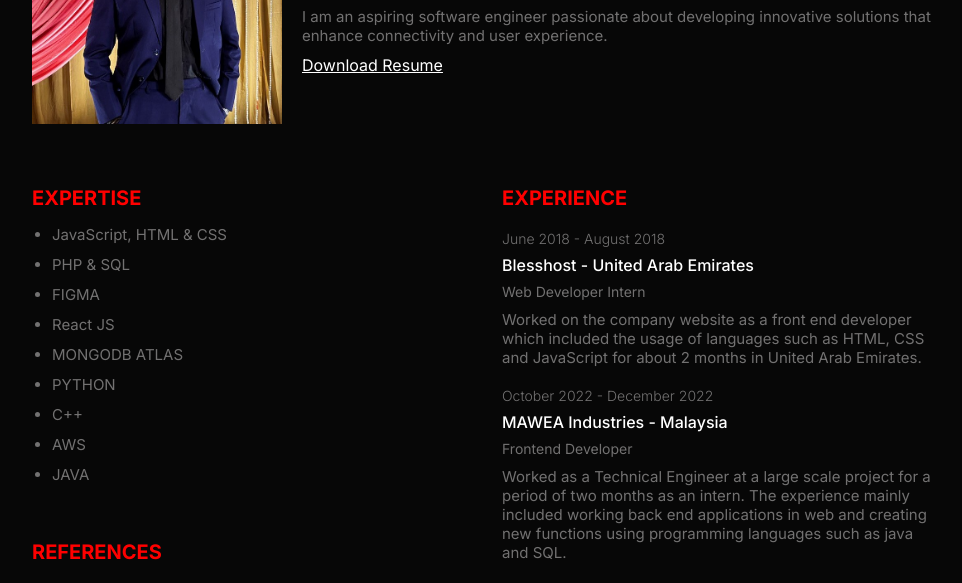
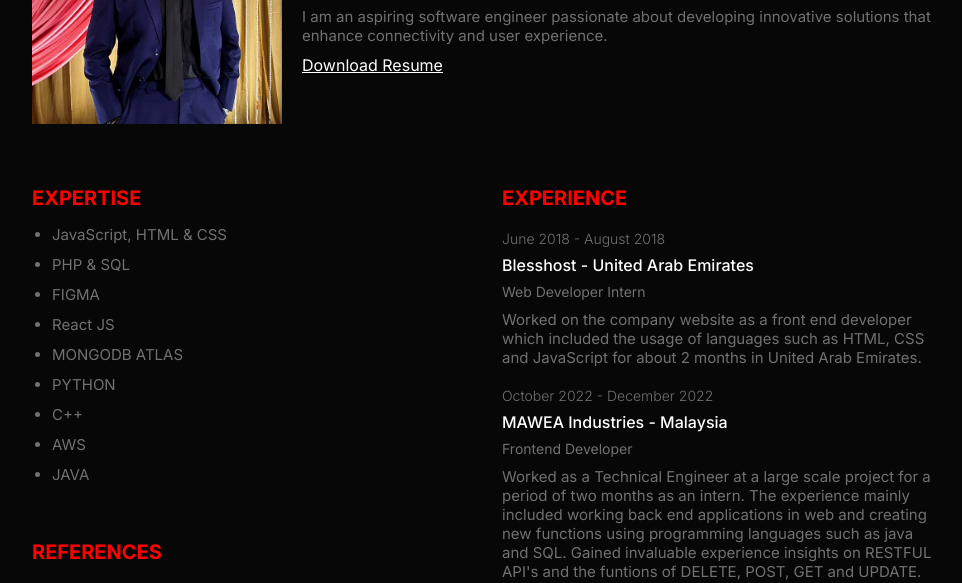
Before and after one commit to mohammedfaisalsalim/faisalsalim, a plain HTML site: page index.html in a window 1280 px wide. Shown: the part 198-781 px from the top of the page, without its empty margins (158-1120 px from the left). Drawn offline with nearby package versions, Linux system fonts and the light colour scheme.

Commit message:
Update index.html

```diff
--- a/index.html
+++ b/index.html
@@ -128,6 +128,7 @@
             Worked as a Technical Engineer at a large scale project for a period
             of two months as an intern. The experience mainly included working back end
             applications in web and creating new functions using programming languages such as java and SQL.
+            Gained invaluable experience insights on RESTFUL API's and the funtions of DELETE, POST, GET and UPDATE.
           </p>
         </div>
         <div class="exp_item">
```
